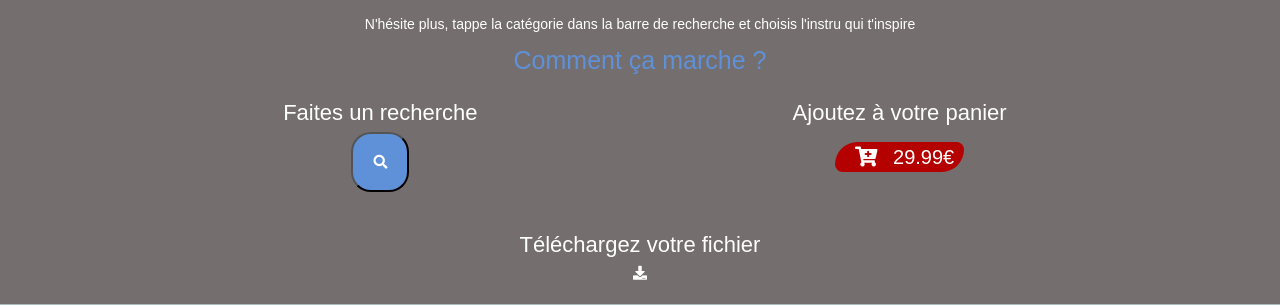
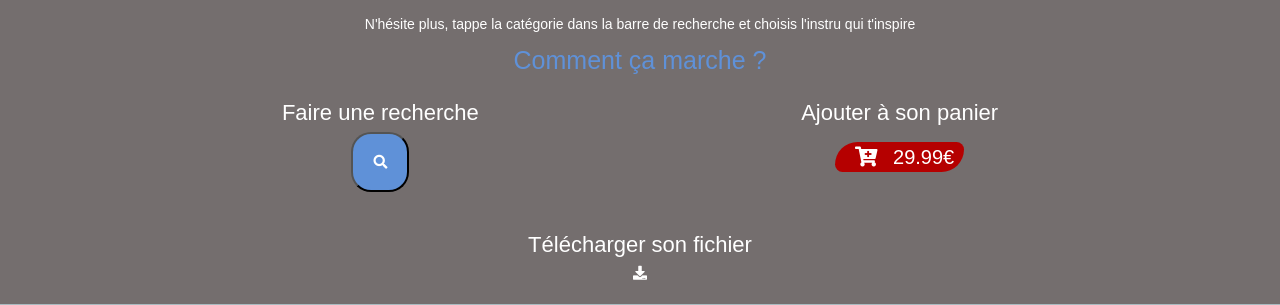
Before and after one commit to TomT-3WA/symfony-projet-ppp, a Symfony app: template templates/pepe/home.html.twig in a window 1280 px wide. Shown: the part 2495-2800 px from the top of the page. Run offline with Twig, Linux system fonts and the light colour scheme; the template is opened without the code that fills it, so the values that code supplies are empty; some libraries are stand-ins or nearby versions.

Commit message:
correction fautes

```diff
--- a/templates/pepe/home.html.twig
+++ b/templates/pepe/home.html.twig
@@ -111,7 +111,7 @@
 	<section class="how-works">
 		<h2>Comment ça marche ?</h2>
 		<article>
-			<h3>Faites un recherche</h3>
+			<h3>Faire une recherche</h3>
 			<button class="btn-search">
 				<a href="{{ path('tracks') }}">
 					<i class="fas fa-search"></i>
@@ -119,7 +119,7 @@
 			</button>
 		</article>
 		<article>
-			<h3>Ajoutez à votre panier</h3>
+			<h3>Ajouter à son panier</h3>
 			<button type="button" class="btn-add-cart">
 				<a href="{{ path('tracks') }}">
 					<i class="fas fa-cart-plus"></i>
@@ -128,7 +128,7 @@
 			</button>
 		</article>
 		<article>
-			<h3>Téléchargez votre fichier</h3>
+			<h3>Télécharger son fichier</h3>
 			<a href="{{ path('tracks') }}">
 				<i class="fas fa-download"></i>
 			</a>
```
